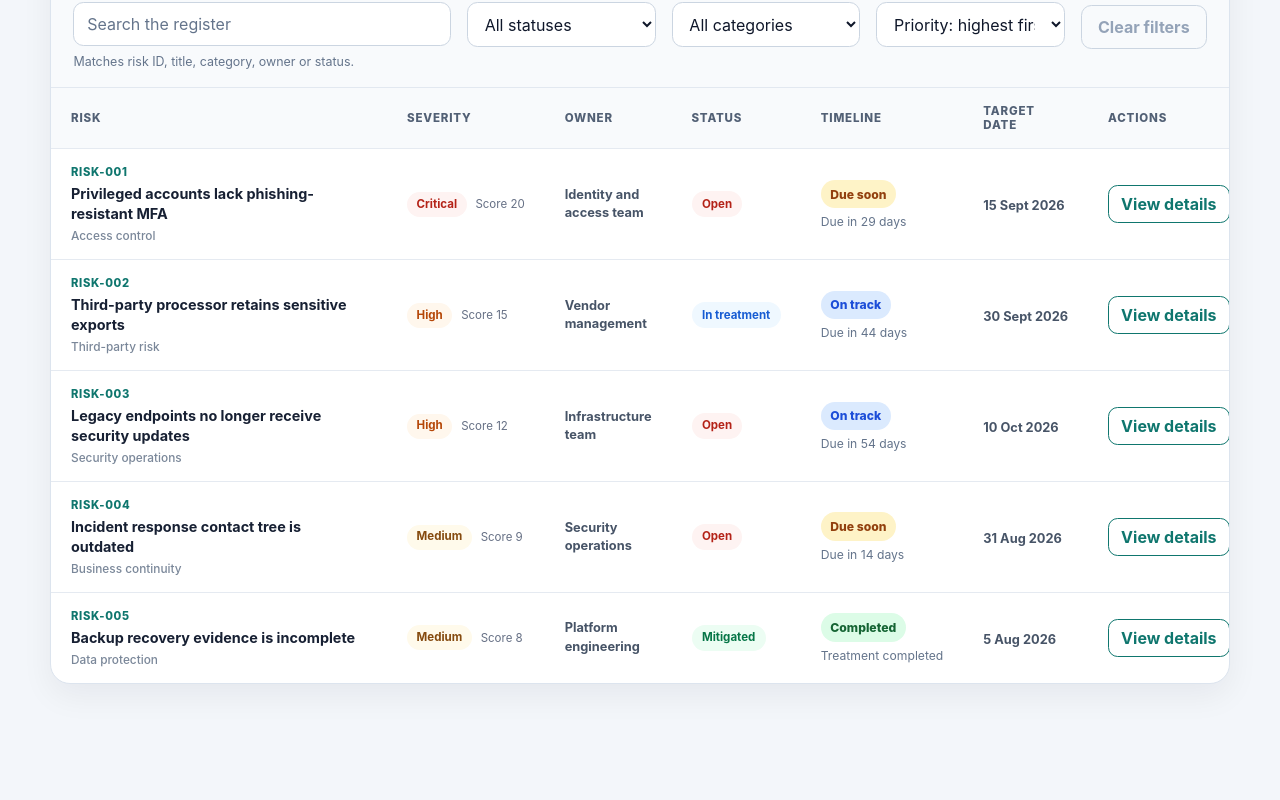
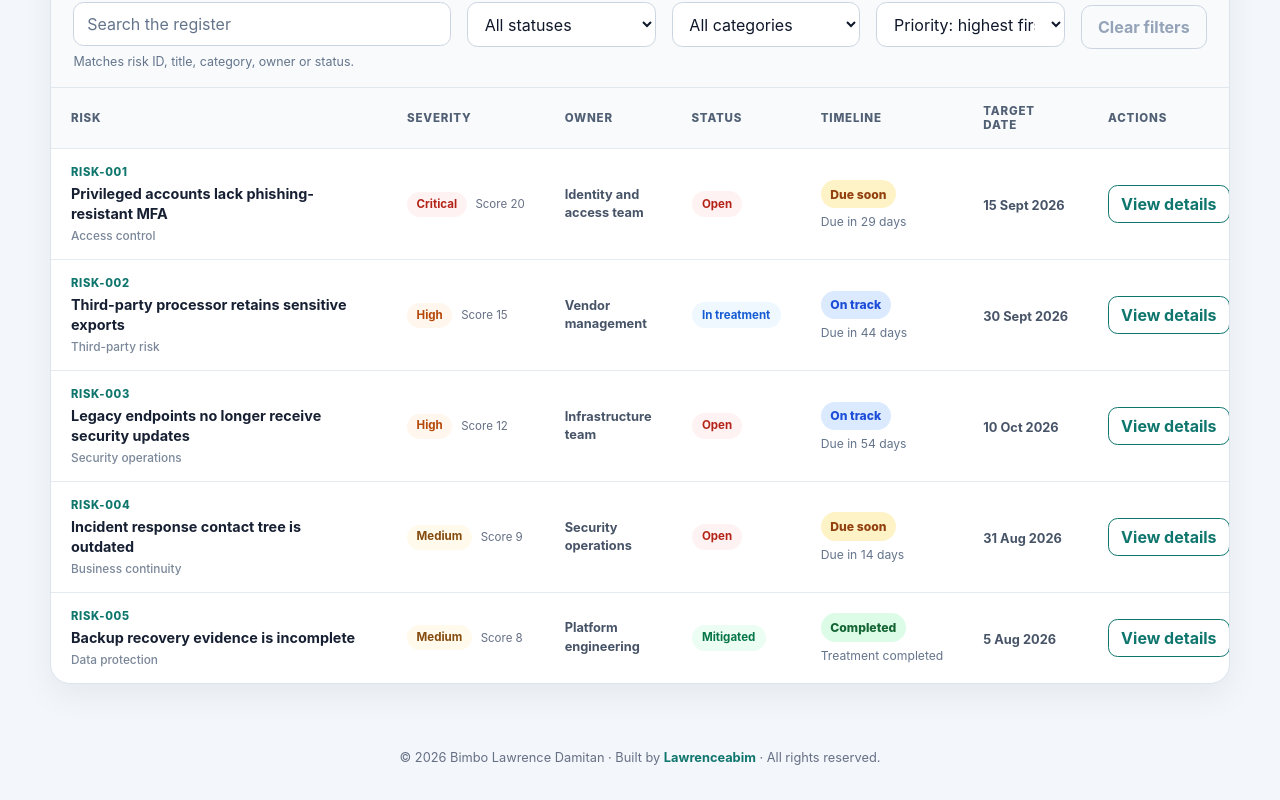
Before and after one commit to Lawrenceabim/cyber-risk-register, a React (Vite) app: page / in a window 1280 px wide. Shown: the part 840-1640 px from the top of the page. Before the commit the page ends 1588 px from the top, so only its background shows below. Built offline with nearby package versions, Linux system fonts and the light colour scheme.

Commit message:
feat: polish dialogs and add product attribution

```diff
--- a/src/App.css
+++ b/src/App.css
@@ -102,6 +102,37 @@
   margin-inline: auto;
   padding-block: 2rem 4rem;
   gap: 2rem;
+}
+
+.app-footer {
+  width: min(100% - 2rem, 1180px);
+  margin-inline: auto;
+  padding-bottom: 2rem;
+  color: #667085;
+  font-size: 0.8rem;
+  line-height: 1.6;
+  text-align: center;
+}
+
+.app-footer p {
+  margin: 0;
+}
+
+.app-footer a {
+  color: #0f766e;
+  font-weight: 750;
+  text-decoration: none;
+}
+
+.app-footer a:hover {
+  text-decoration: underline;
+  text-underline-offset: 0.2em;
+}
+
+.app-footer a:focus-visible {
+  border-radius: 0.2rem;
+  outline: 3px solid rgb(13 148 136 / 25%);
+  outline-offset: 3px;
 }
 
 .page-intro {
@@ -1048,13 +1079,14 @@
 }
 
 .risk-create-dialog {
-  width: min(58rem, calc(100% - 2rem));;
+  width: min(58rem, calc(100% - 2rem));
   max-height: calc(100vh - 2rem);
   overflow-y: auto;
 }
 
 .risk-create-form {
   margin-top: 1.5rem;
+  padding: 0 clamp(1rem, 4vw, 1.5rem) 1.5rem;
 }
 
 .risk-create-form__alert {
@@ -1192,8 +1224,7 @@
   align-items: center;
   justify-content: space-between;
   gap: 1.5rem;
-  margin-top: 1.5rem;
-  padding-top: 1.5rem;
+  padding: 1.5rem clamp(1rem, 4vw, 1.5rem);
   border-top: 1px solid #e4e7ec;
 }
 
--- a/src/App.tsx
+++ b/src/App.tsx
@@ -331,6 +331,20 @@ function App() {
         </section>
       </main>
 
+      <footer className="app-footer">
+        <p>
+          © 2026 Bimbo Lawrence Damitan · Built by{' '}
+          <a
+            href="https://lawrenceabim.com"
+            target="_blank"
+            rel="noopener noreferrer"
+          >
+            Lawrenceabim
+          </a>{' '}
+          · All rights reserved.
+        </p>
+      </footer>
+
       {selectedRisk ? (
         <RiskDetailsDialog
           risk={selectedRisk}
```
Also changed, not shown: 1 other file (tests, documents, lock files or other folders).
